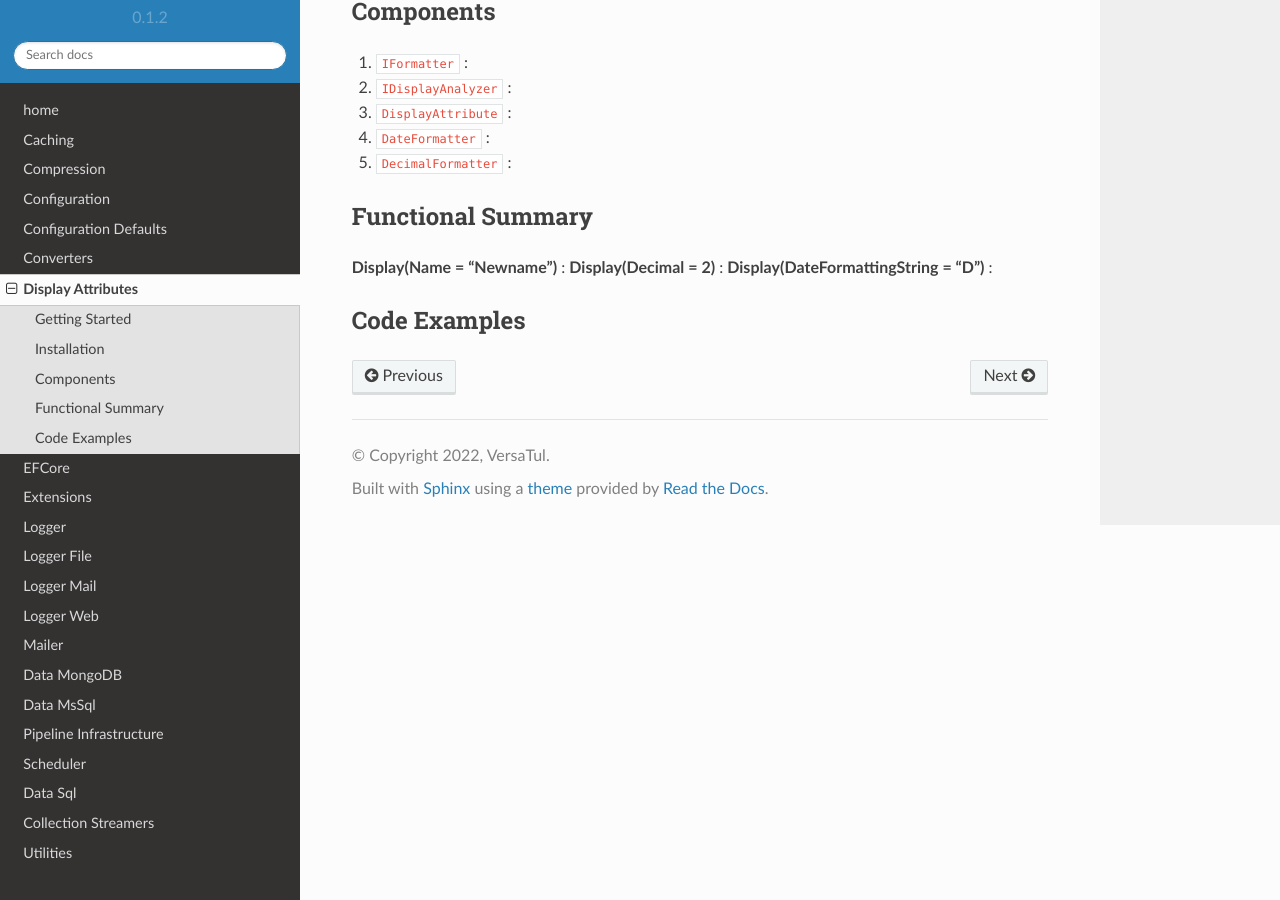
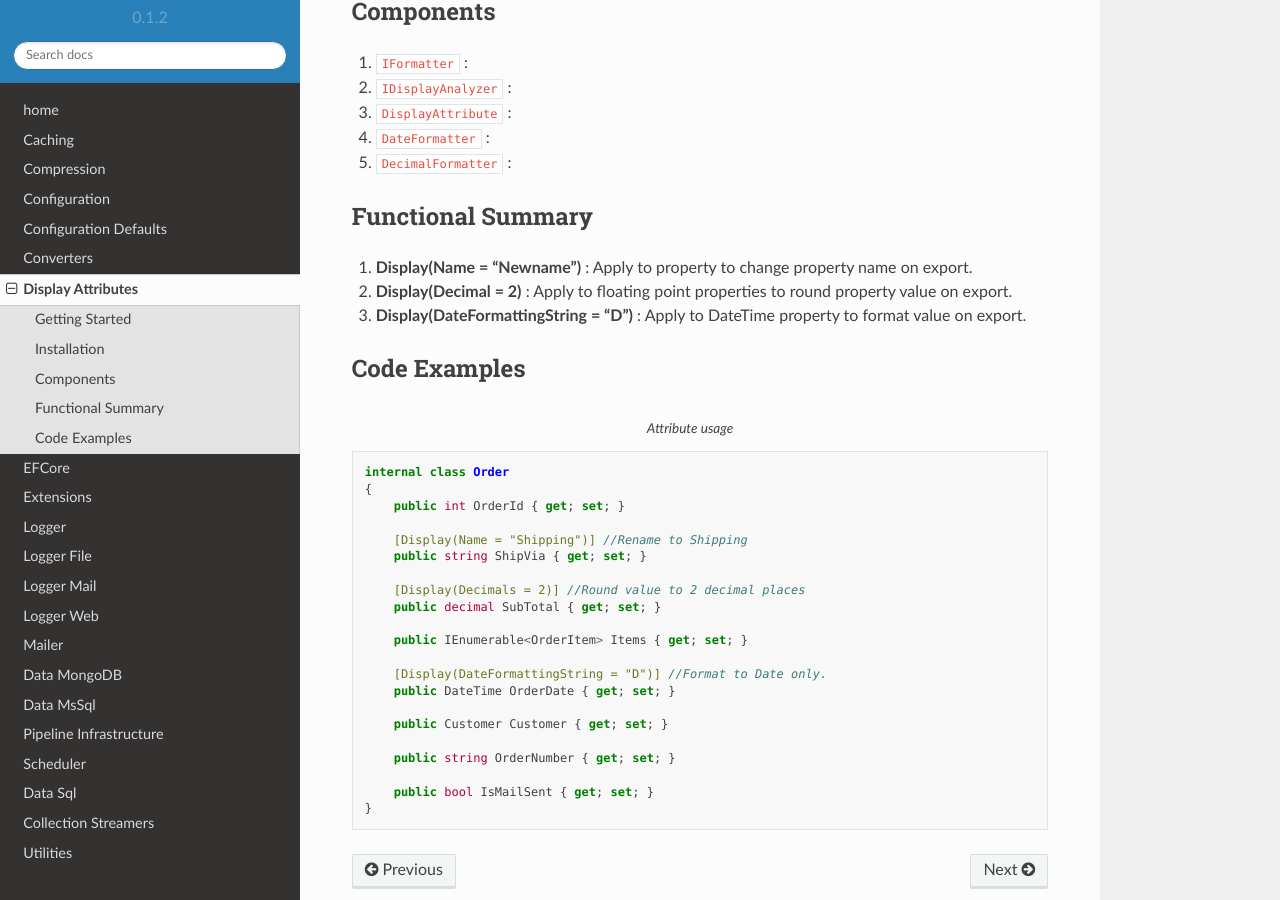
Before and after one commit to BjornWilliams/DocsVersaTul, a Sphinx documentation site: the page built from docs/source/display-attributes.rst, in a window 1280 px wide and 900 px high, scrolled down 488 px. Built offline with Sphinx 7.4.7 and the Read the Docs theme 2.0.0, drawn with Linux system fonts in a browser that asks for light colours.

Commit message:
Update display-attributes.rst
added code example
added additional code explanation

```diff
--- a/docs/source/display-attributes.rst
+++ b/docs/source/display-attributes.rst
@@ -27,9 +27,34 @@ Components
 
 Functional Summary
 ------------------
-**Display(Name = "Newname")** :
-**Display(Decimal = 2)** :
-**Display(DateFormattingString = "D")** :
+1. **Display(Name = "Newname")** : Apply to property to change property name on export.
+2. **Display(Decimal = 2)** : Apply to floating point properties to round property value on export.
+3. **Display(DateFormattingString = "D")** : Apply to DateTime property to format value on export.
 
 Code Examples
 -------------
+
+.. code-block:: c#
+    :caption: Attribute usage
+
+    internal class Order
+    {
+        public int OrderId { get; set; }
+
+        [Display(Name = "Shipping")] //Rename to Shipping
+        public string ShipVia { get; set; }
+
+        [Display(Decimals = 2)] //Round value to 2 decimal places
+        public decimal SubTotal { get; set; }
+
+        public IEnumerable<OrderItem> Items { get; set; }
+
+        [Display(DateFormattingString = "D")] //Format to Date only.
+        public DateTime OrderDate { get; set; }
+
+        public Customer Customer { get; set; }
+
+        public string OrderNumber { get; set; }
+
+        public bool IsMailSent { get; set; }
+    }
```
